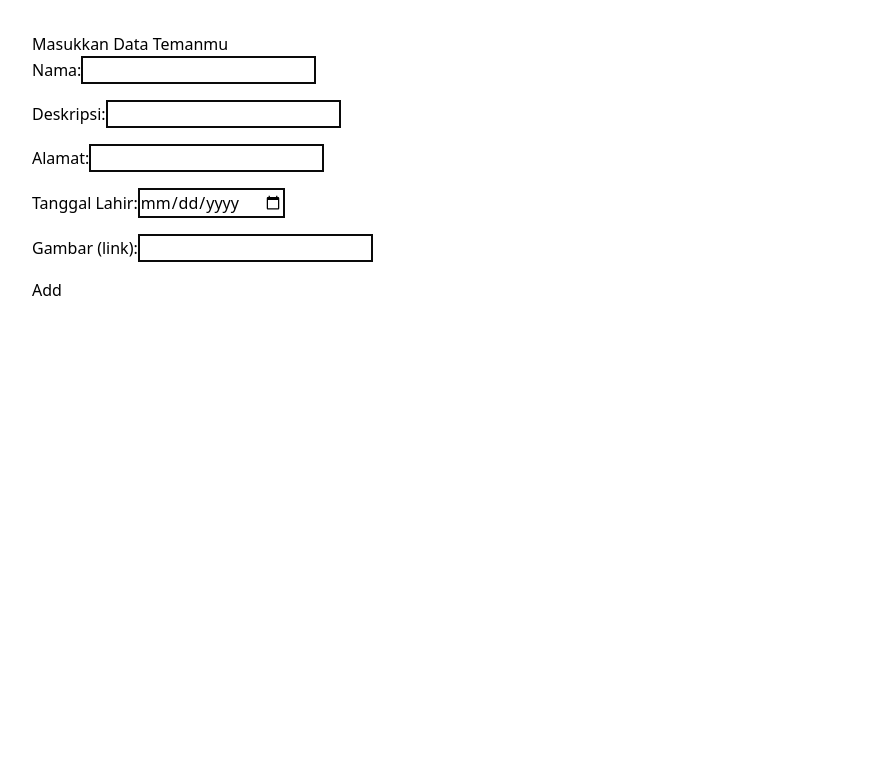
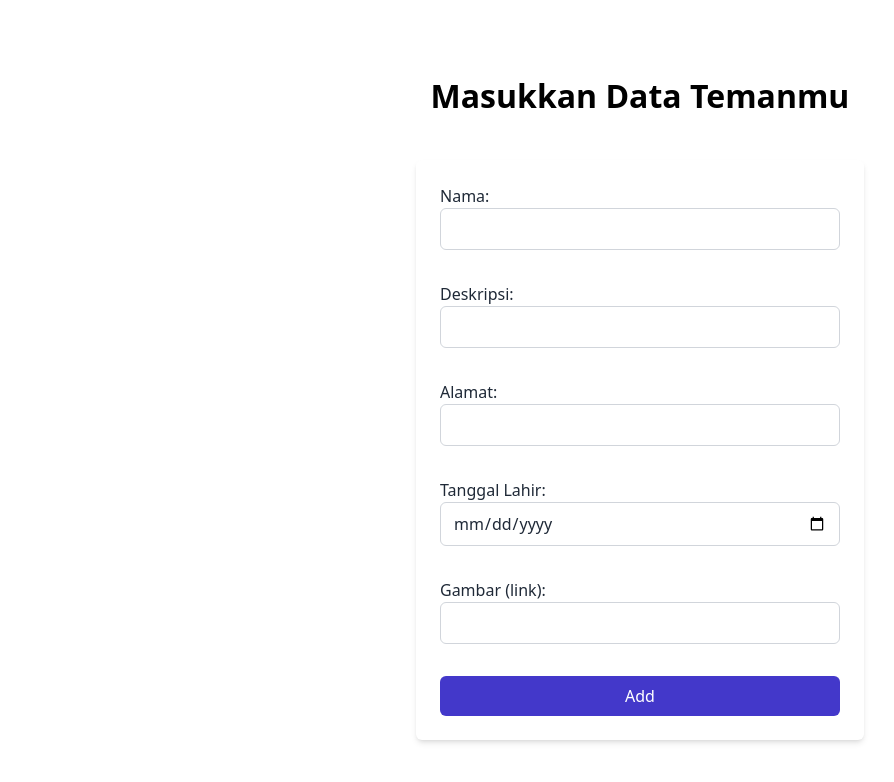
Before and after one commit to fajri-farid/dataTeman-ReactJS, a React (Vite) app: page /tambah-data in a window 1280 px wide. Shown: the top 782 px of the page, without its empty margins (0-894 px from the left). Built offline with nearby package versions, Linux system fonts and the light colour scheme.

Commit message:
style on add data done

```diff
--- a/package.json
+++ b/package.json
@@ -10,6 +10,7 @@
     "preview": "vite preview"
   },
   "dependencies": {
+    "iconsax-react": "^0.0.8",
     "react": "^18.2.0",
     "react-dom": "^18.2.0",
     "react-hot-toast": "^2.4.1",
--- a/src/app/home.jsx
+++ b/src/app/home.jsx
@@ -2,19 +2,29 @@ import React from "react";
 import { Link } from "react-router-dom";
 import { DataComponent } from "../components/data";
 import { Header } from "../components/header";
+import { AddCircle } from "iconsax-react";
 
 export const Home = () => {
   return (
     <div>
       <Header />
       <div className="main">
-        <h1>Welcome to home</h1>
+        <div className="main flex justify-between items-center">
+          <h1 className="text-[2rem] font-bold">Welcome to home</h1>
+          <Link to="/tambah-data">
+            <div className="md:block hidden">
+              <button className="bg-blue-500 text-white px-4 py-2 rounded hover:bg-blue-600 focus:outline-none focus:bg-blue-600">
+                Tambah data
+              </button>
+            </div>
+            <div className="md:hidden block">
+              <AddCircle size="32" color="#312e81" />
+            </div>
+          </Link>
+        </div>
         <div>
           <DataComponent />
         </div>
-        <Link to="/tambah-data">
-          <button>tambah data</button>
-        </Link>
       </div>
     </div>
   );
--- a/src/app/tambahData.jsx
+++ b/src/app/tambahData.jsx
@@ -4,7 +4,7 @@ import { AddData } from "../components/addData";
 export const TambahData = () => {
   return (
     <div className="main">
-      <h1>Masukkan Data Temanmu</h1>
+      <h1 className="text-[2rem] font-semibold text-center mt-10 mb-10">Masukkan Data Temanmu</h1>
       <AddData />
     </div>
   );
--- a/src/components/addData.jsx
+++ b/src/components/addData.jsx
@@ -52,55 +52,79 @@ export const AddData = () => {
   };
 
   return (
-    <div>
+    <div className="max-w-md mx-auto bg-white p-6 rounded-md shadow-md">
       <Toaster />
       <form>
-        <div>
-          <label>Nama:</label>
+        <div className="mb-4">
+          <label htmlFor="nama" className="block text-gray-800">
+            Nama:
+          </label>
           <input
             type="text"
             name="nama"
+            id="nama"
             value={formData.nama}
             onChange={handleChange}
+            className="w-full border border-gray-300 rounded-md py-2 px-3 text-gray-800 focus:outline-none focus:border-blue-500"
           />
         </div>
-        <div>
-          <label>Deskripsi:</label>
+        <div className="mb-4">
+          <label htmlFor="deskripsi" className="block text-gray-800">
+            Deskripsi:
+          </label>
           <input
             type="text"
             name="deskripsi"
+            id="deskripsi"
             value={formData.deskripsi}
             onChange={handleChange}
+            className="w-full border border-gray-300 rounded-md py-2 px-3 text-gray-800 focus:outline-none focus:border-blue-500"
           />
         </div>
-        <div>
-          <label>Alamat:</label>
+        <div className="mb-4">
+          <label htmlFor="alamat" className="block text-gray-800">
+            Alamat:
+          </label>
           <input
             type="text"
             name="alamat"
+            id="alamat"
             value={formData.alamat}
             onChange={handleChange}
+            className="w-full border border-gray-300 rounded-md py-2 px-3 text-gray-800 focus:outline-none focus:border-blue-500"
           />
         </div>
-        <div>
-          <label>Tanggal Lahir:</label>
+        <div className="mb-4">
+          <label htmlFor="tanggal_lahir" className="block text-gray-800">
+            Tanggal Lahir:
+          </label>
           <input
             type="date"
             name="tanggal_lahir"
+            id="tanggal_lahir"
             value={formData.tanggal_lahir}
             onChange={handleChange}
+            className="w-full border border-gray-300 rounded-md py-2 px-3 text-gray-800 focus:outline-none focus:border-blue-500"
           />
         </div>
-        <div>
-          <label>Gambar (link):</label>
+        <div className="mb-4">
+          <label htmlFor="gambar" className="block text-gray-800">
+            Gambar (link):
+          </label>
           <input
             type="text"
             name="gambar"
+            id="gambar"
             value={formData.gambar}
             onChange={handleChange}
+            className="w-full border border-gray-300 rounded-md py-2 px-3 text-gray-800 focus:outline-none focus:border-blue-500"
           />
         </div>
-        <button type="button" onClick={addNewData}>
+        <button
+          type="button"
+          onClick={addNewData}
+          className="bg-indigo-700 text-white px-4 py-2 rounded-md hover:bg-indigo-800 focus:outline-none focus:bg-indigo-900 w-full"
+        >
           Add
         </button>
       </form>
```
Also changed, not shown: 1 other file (tests, documents, lock files or other folders).
